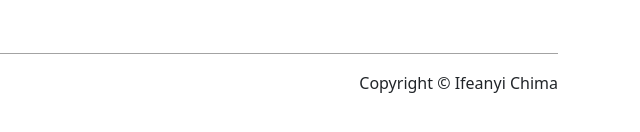
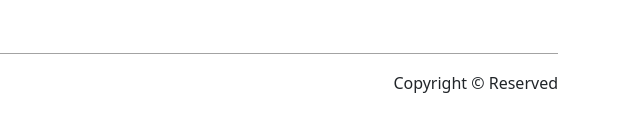
Before and after one commit to MasterIfeanyi/Tesla, a plain HTML site: page index.html in a window 1280 px wide. Shown: the part 3866-3998 px from the top of the page, 640-1280 px from the left. Drawn offline with Linux system fonts and the light colour scheme.

Commit message:
changes made

```diff
--- a/index.html
+++ b/index.html
@@ -7,7 +7,7 @@
     <title>Tesla</title>
 
     <meta property='og:title' content='Tesla website' />
-    <meta property='og:url' content='https://ifeanyi-tesla.netlify.app' />
+    <!-- <meta property='og:url' content='https://ifeanyi-tesla.netlify.app' /> -->
     <meta property='og:image:width' content='1200' />
     <meta property='og:image:height' content='627' />
     <meta property="og:type" content="website" />
@@ -313,7 +313,7 @@
                     <p class="mb-0">All Rights Reserved</p>
                 </div>
                 <div class="col-auto" >
-                    <p class="mb-0">Copyright &copy; Ifeanyi Chima</p>
+                    <p class="mb-0">Copyright &copy; Reserved</p>
                 </div>
             </div>
         </div>
```
